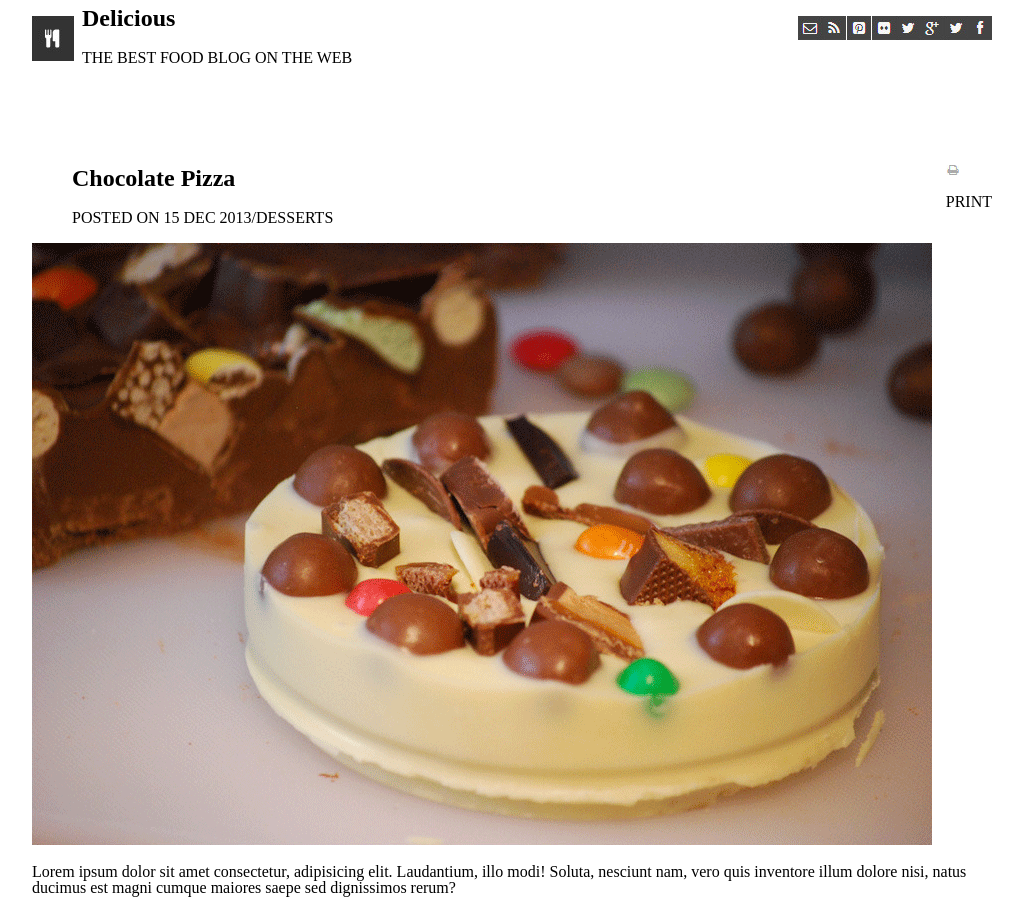
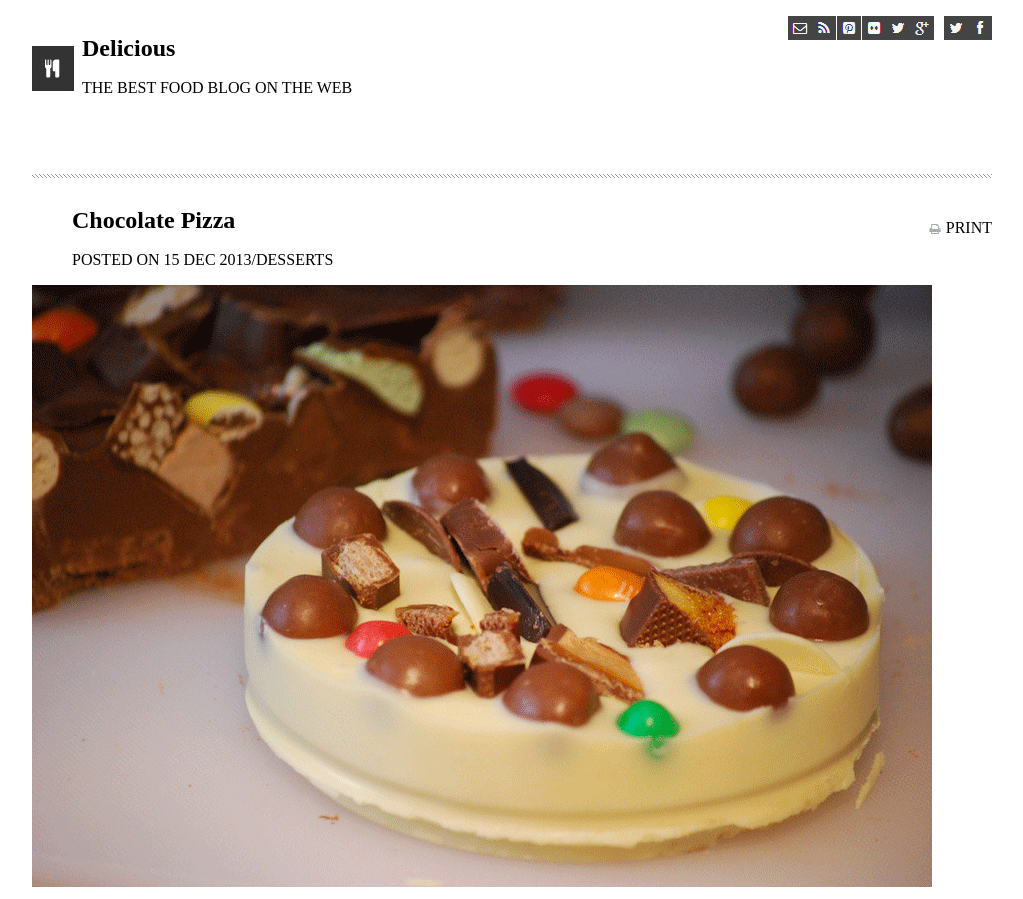
Before and after one commit to jManij/chocolate-pizza, a plain HTML site: page index.html in a window 1280 px wide. Shown: the top 899 px of the page, without its empty margins (128-1151 px from the left). Drawn offline with Linux system fonts and the light colour scheme.

Commit message:
progress made on header

```diff
--- a/index.html
+++ b/index.html
@@ -13,7 +13,6 @@
   <header>
     <nav>
       <div>
-
         <div>
           <img src="./img/logo.png" alt="">
         </div>
@@ -39,6 +38,7 @@
       </div>
     </nav>
   </header>
+  <hr>
 
   <section>
     <div>
@@ -50,8 +50,8 @@
 
     <div>
       <ul>
+        <li><p>PRINT</p></li>
         <li><img src="./img/print-icon.png" alt=""></li>
-          <li><p>PRINT</p></li>
       </ul>
     </div>
   </section>
@@ -81,7 +81,7 @@
       <li></li>
     </ul>
   </section>
-
+  <hr>
   <section>
     <div>
       <ul>
--- a/style.css
+++ b/style.css
@@ -10,17 +10,20 @@ body {
   margin: auto;
 }
 
+hr {
+	height: 6px;
+	background: url(./img/hr-img.png) repeat-x 0 0;
+    border: 0;
+}
+
 li {
   list-style-type: none;
 }
 
 header {
-  height:100px;
+  height:150px;
   position: relative;
-  margin-bottom: 30px;
 }
-
-
 
 nav {
   width: 960 px;
@@ -32,16 +35,15 @@ nav > div > div  {
   float: left;
 }
 
+nav > div > div > img {
+  margin-top: 30px;
+}
+
 nav > div > div:nth-child(2) {
   /* float: left; */
-  margin-top: -30px;
+  /* margin-top: -30px; */
   margin-left: 10px;
-
 }
-
-
-
-
 
 nav > div:nth-child(1) > ul{
   position: absolute;
@@ -54,11 +56,28 @@ nav > div:nth-child(1) > ul > li {
   float: left;
   margin-right: 50px;
   line-height: 60px;
+}
 
+nav > div:nth-child(2) > ul > li:nth-child(3) {
+  margin-right: 10px;
 }
 
 nav > div:nth-child(2) > ul > li {
   float: right;
+}
+
+section > div:nth-child(2) > ul >{
+  position: absolute;
+  padding: 0px;
+}
+
+section > div:nth-child(2) > ul > li {
+  float: right;
+}
+
+section > div:nth-child(2) img {
+  padding-top: 20px;
+  margin-right: 5px;
 }
 
 section > div:nth-child(1) {
@@ -69,11 +88,6 @@ section > div:nth-child(2) {
   float: right;
 }
 
-/* section > div:nth-child(2) > ul >{
-  position: absolute;
-} */
-
-
 .container {
   position: relative;
   text-align: center;
```
Lines whose indentation alone changed are shown as unchanged.
